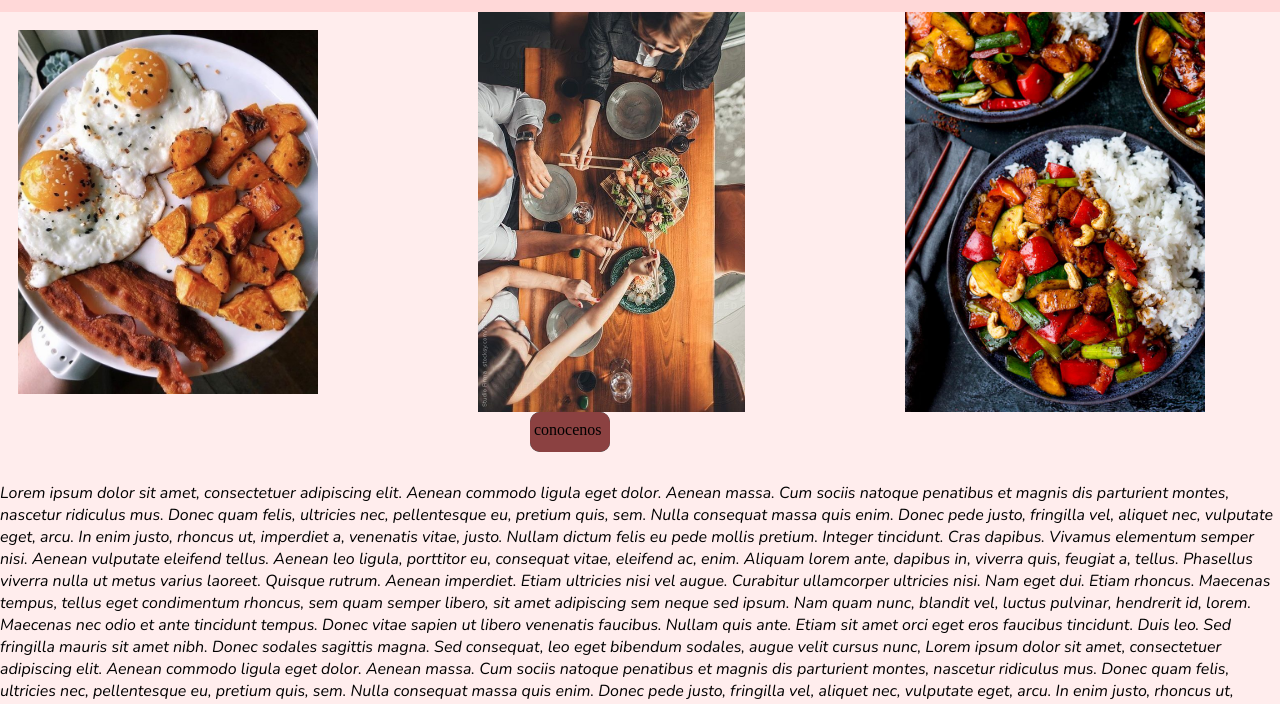
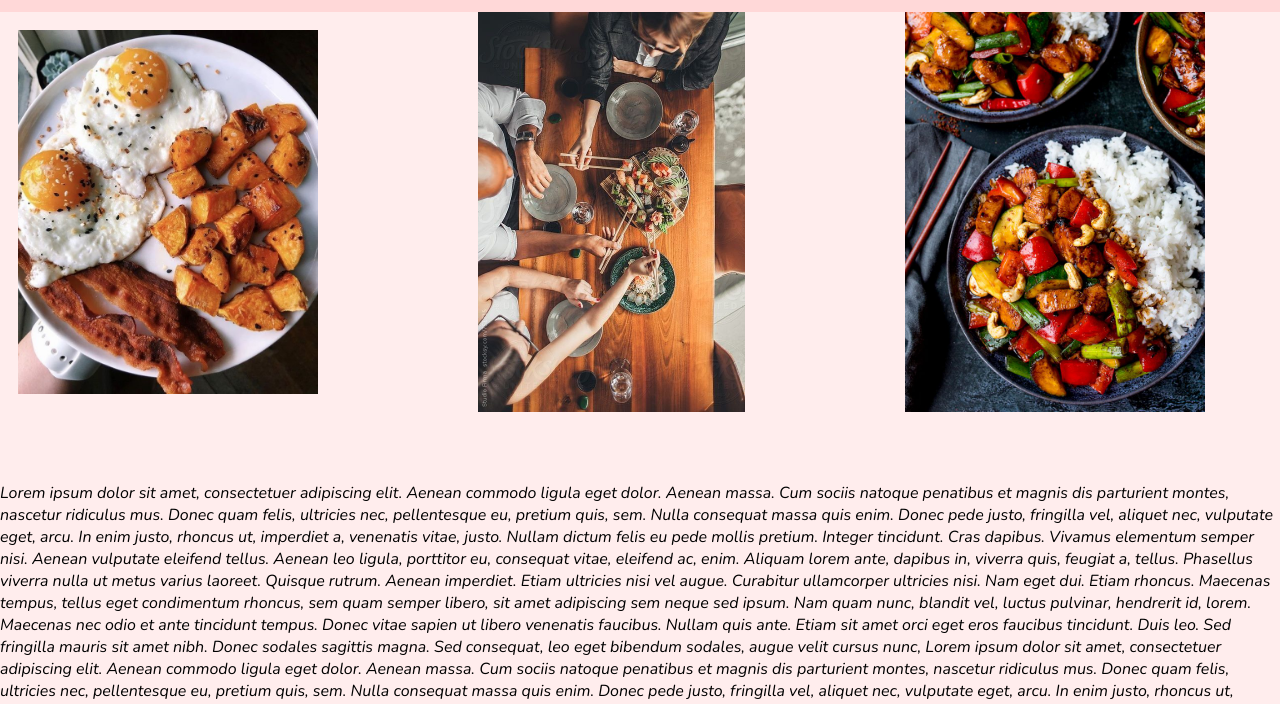
Before and after one commit to franfrutoss/git-hub, a plain HTML site: page index.html in a window 1280 px wide. Shown: the part 94-798 px from the top of the page. Drawn offline with nearby package versions, Linux system fonts and the light colour scheme.

Commit message:
borre algo

```diff
--- a/index.html
+++ b/index.html
@@ -51,9 +51,6 @@
 </section>
 <!--fin carousel-->
 
-<div class="algo1"><a href="algo"> <p class="animacionalgo1">conocenos</p></a></div>
-
-<div class="algo2"><a href="algo"> <p class="animacionalgo1">conocenos</p></a></div>
 
 
 
--- a/style.css
+++ b/style.css
@@ -98,33 +98,7 @@ header{
 }
 
 
-.algo1, .algo2{
-    border-radius: 10px;
-    height: 40px;
-    width: 80px;;
-    margin-left: 530px;
-    position: absolute;
 
-}
-
-.algo1{
-    background-color: rgb(14, 89, 89);
-}
-
-.algo2{
-    background-color: rgb(139, 65, 65);
-    transition: all 0.8s;
-}
-
-.algo2:hover {
-    transform: translate(20px, 20px);
-    background-color: transparent;
-}
-
-.animacionalgo1{
-    padding-top: 9px;
-    padding-left: 4px;
-}
 
 .paragraph {
     font-family: 'Nunito', sans-serif;
```
